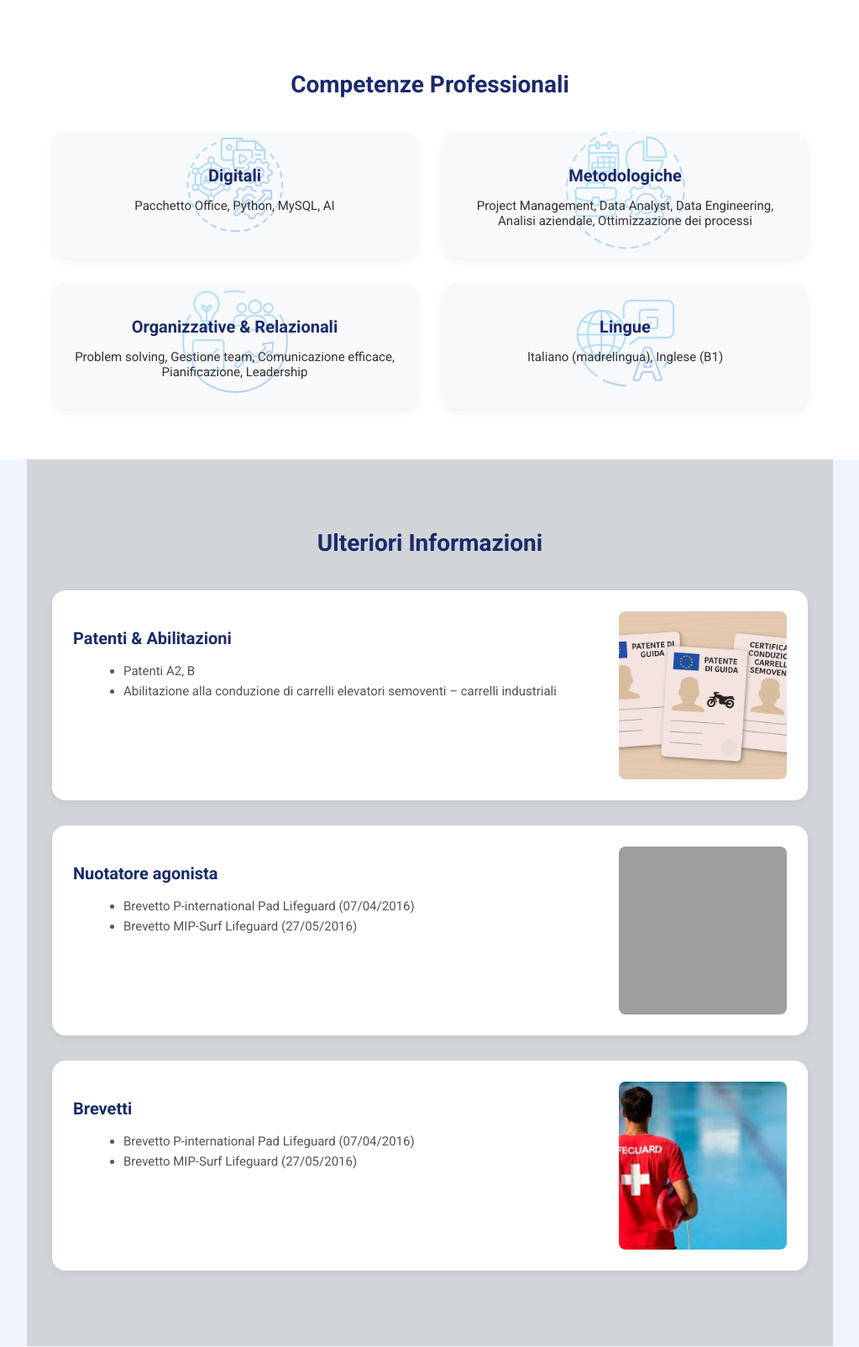
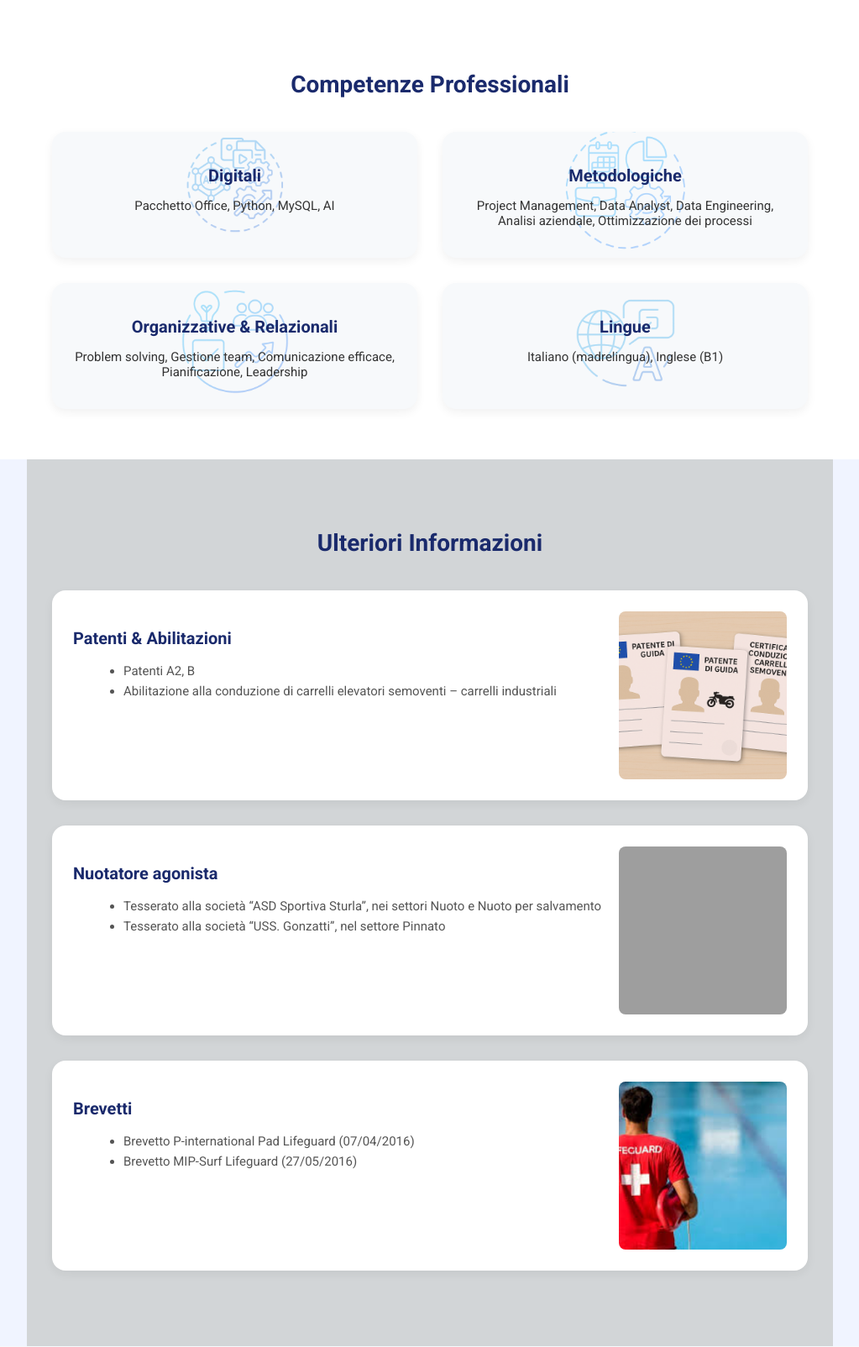
Before and after one commit to EnricoGuidi/Curriculum-Vitae, a Flask app: page / in a window 1280 px wide. Shown: the part 2319-3923 px from the top of the page at 84% size, without its empty margins (128-1151 px from the left). Run offline with Flask 3, Linux system fonts and the light colour scheme; grey boxes are pictures that could not be loaded.

Commit message:
Update index.html

```diff
--- a/templates/index.html
+++ b/templates/index.html
@@ -194,8 +194,8 @@
                 <div class="info-text">
                     <h3>Nuotatore agonista</h3>
                     <ul>
-                        <li>Brevetto P-international Pad Lifeguard (07/04/2016)</li>
-                        <li>Brevetto MIP-Surf Lifeguard (27/05/2016)</li>
+                        <li>Tesserato alla società “ASD Sportiva Sturla”, nei settori Nuoto e Nuoto per salvamento </li>
+                        <li>Tesserato alla società “USS. Gonzatti”, nel settore Pinnato </li>
                     </ul>
                 </div>
                 <div class="info-slider">
```
